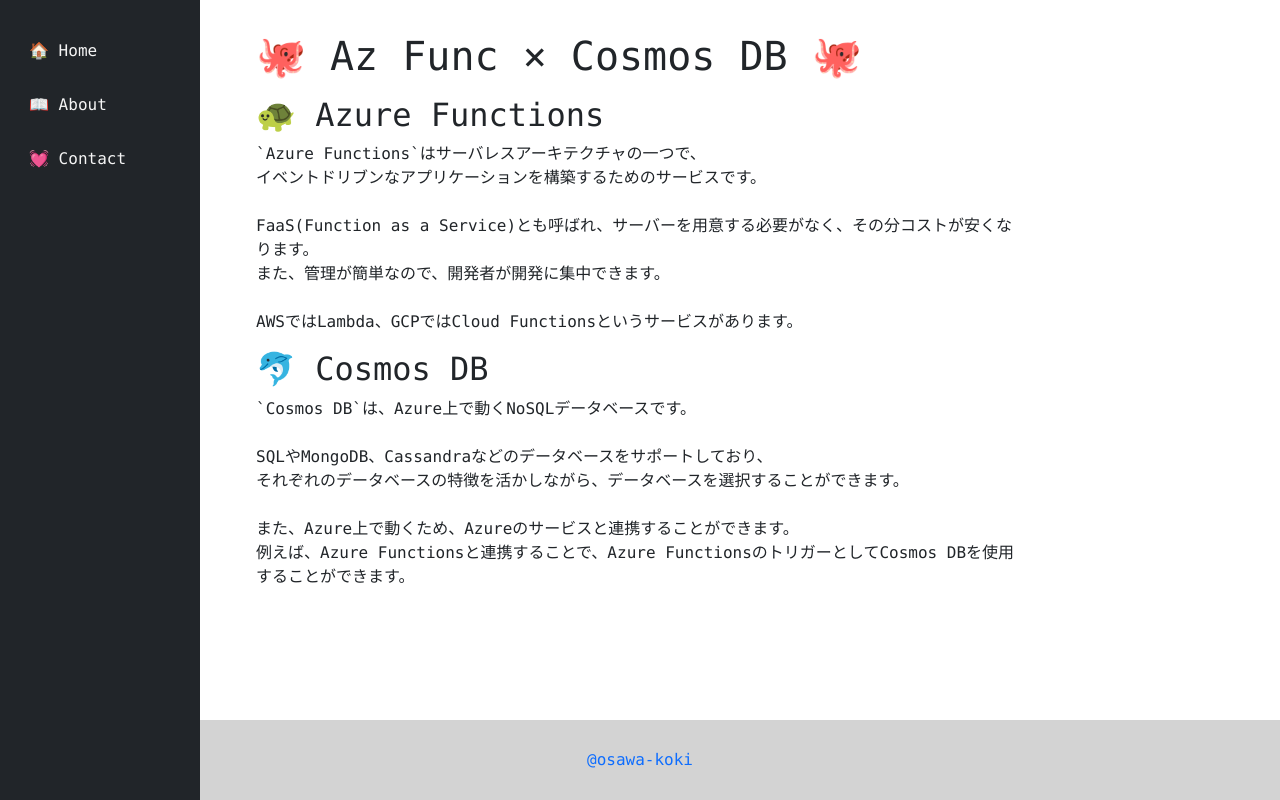
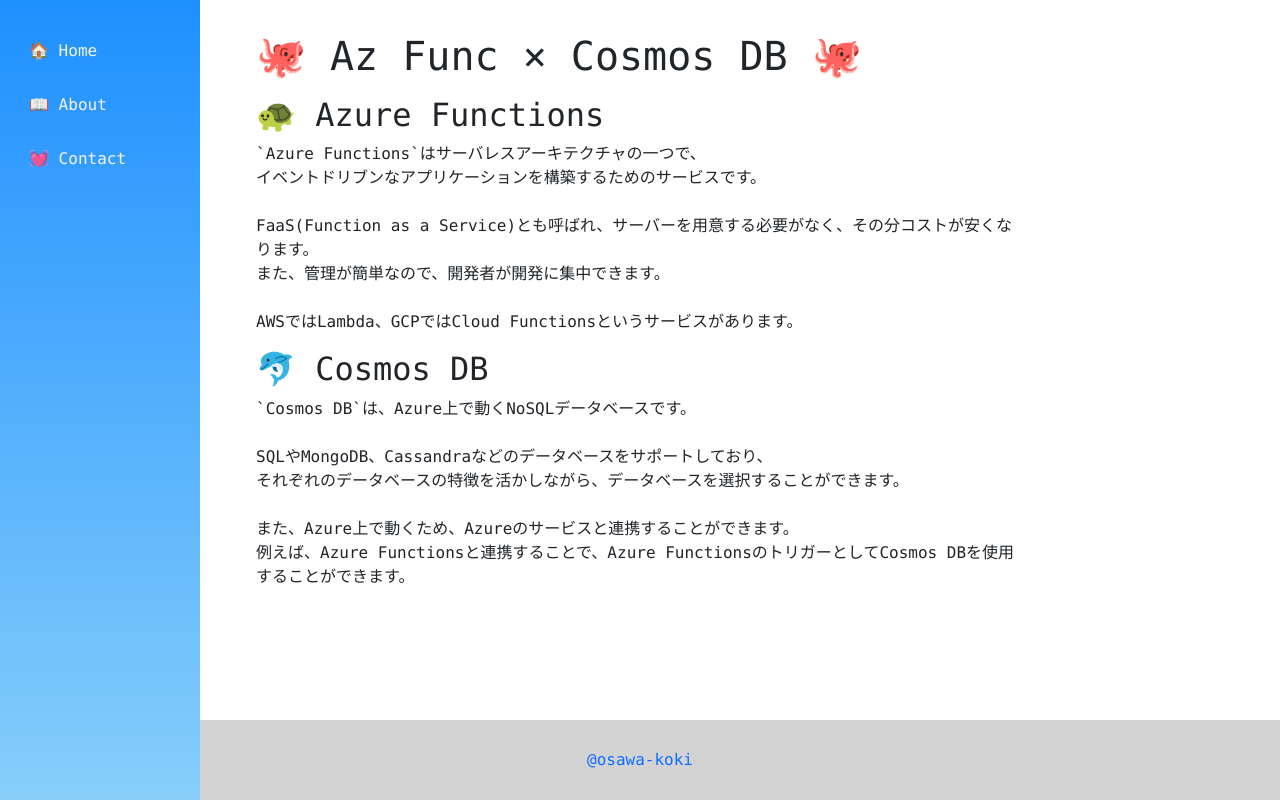
Before and after one commit to osawa-koki/az_func-cosmos_db, a Next.js app in the folder client/: page /about in a window 1280 px wide. Built offline with nearby package versions, Linux system fonts and the light colour scheme.

Commit message:
メニューの背景色変えた。

```diff
--- a/client/styles/menu.scss
+++ b/client/styles/menu.scss
@@ -5,7 +5,7 @@
   top: 0;
   left: 0;
   margin: 0;
-  background-color: RGBA(33, 37, 41, var(--bs-bg-opacity, 1));
+  background-image: linear-gradient(to bottom, #1E90FF, #87CEFA);
   z-index: 99;
   @include media-breakpoint-down(md) {
     margin: 0;
```
